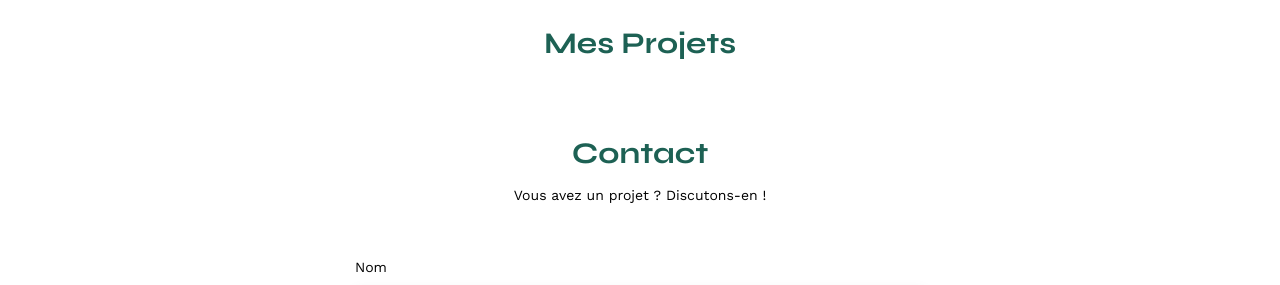
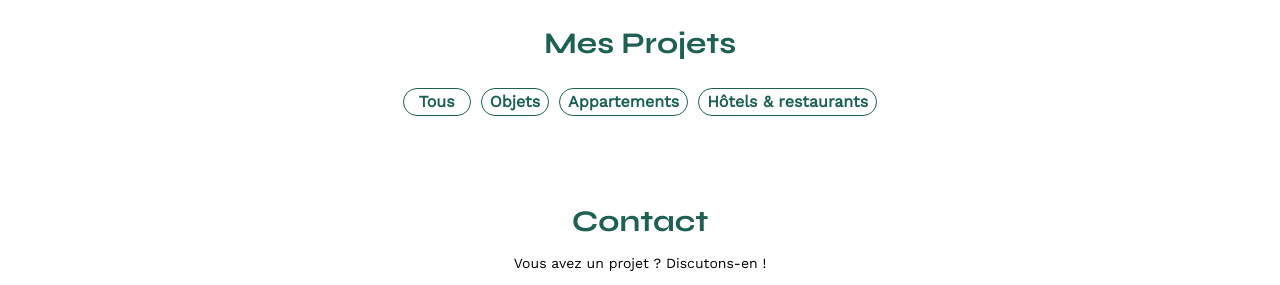
Before and after one commit to jo33200/Portfolio-sophie-bluel, a plain HTML site: page FrontEnd/index.html in a window 1280 px wide. Shown: the part 507-792 px from the top of the page. Drawn offline with nearby package versions, Linux system fonts and the light colour scheme; no server answers.

Commit message:
build: filters css

```diff
--- a/FrontEnd/assets/style.css
+++ b/FrontEnd/assets/style.css
@@ -125,6 +125,29 @@ li:hover {
 	text-align: center;
 	margin-bottom: 1em;
 }
+#filters{
+	width: 100%;
+	display: flex;
+	justify-content: center;
+	gap: 10px;
+	margin-bottom: 40px;
+}
+#filters li{
+	min-width: 50px;
+	border: solid #1D6154 1px;
+	border-radius: 20px;
+	padding:5px 8px 5px 8px;
+	display: flex;
+	justify-content: center;
+	color: #1D6154;
+	font-weight: bold;
+	cursor: pointer;
+	font-size: 16px;
+}
+#filters li:hover{
+	color: white;
+	background-color: #1D6154;
+}
 .gallery {
 	width: 100%;
 	display: grid;
--- a/FrontEnd/index.html
+++ b/FrontEnd/index.html
@@ -37,6 +37,12 @@
 	</section>
 	<section id="portfolio">
 		<h2>Mes Projets</h2>
+		<ul id="filters">
+			<li>Tous</li>
+			<li>Objets</li>
+			<li>Appartements</li>
+			<li>Hôtels & restaurants</li>
+		</ul>
 		<div class="gallery">
 		</div>
 	</section>
```
